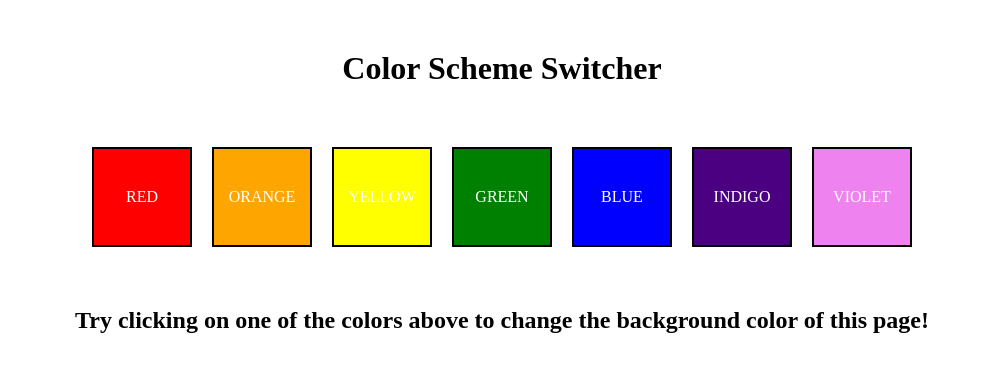
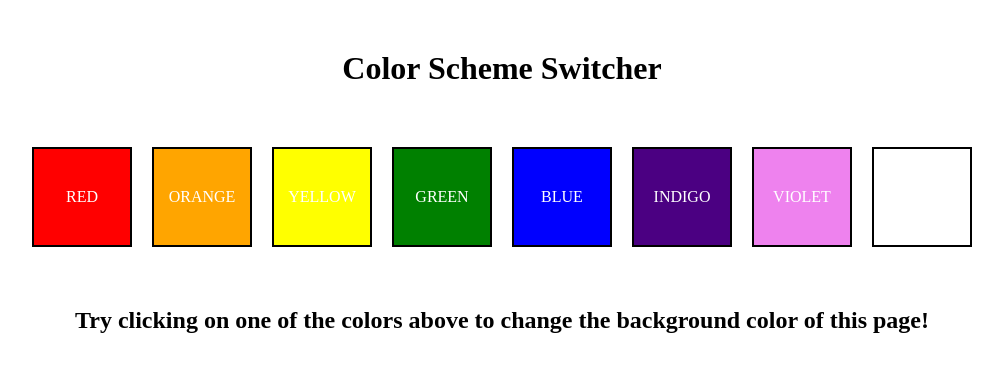
Before and after one commit to ksushant0293/Color-Scheme-Switcher-javascript-, a plain HTML site: page index.html in a window 1280 px wide. Shown: the whole page, without its empty margins (138-1141 px from the left). Drawn offline with Linux system fonts and the light colour scheme.

Commit message:
added 8th color

```diff
--- a/index.html
+++ b/index.html
@@ -17,6 +17,7 @@
             <div class="rainbox-col" style="background-color: blue;">BLUE</div>
             <div class="rainbox-col" style="background-color: indigo;">INDIGO</div>
             <div class="rainbox-col" style="background-color: violet;">VIOLET</div>
+            <div class="rainbox-col" style="background-color: white;">WHITE</div>
         </div>
         <h2>Try clicking on one of the colors above
             to change the background color of this page!</h2>
--- a/script.js
+++ b/script.js
@@ -28,5 +28,8 @@ rainbow.forEach((button) => {
         if(e.target.style.backgroundColor === "violet"){
             body.style.backgroundColor = e.target.style.backgroundColor;
         }
+        if(e.target.style.backgroundColor === "white"){
+            body.style.backgroundColor = e.target.style.backgroundColor;
+        }
     });
 });
--- a/style.css
+++ b/style.css
@@ -6,13 +6,13 @@
 }
 
 .main{
-    width: 100vw;
-    height: 100vh;
+    width: 100%;
+    height: 100%;
 }
 
 h1{
     text-align: center;
-    margin: 50px auto;
+    padding: 50px ;
 }
 
 .colors{
```
